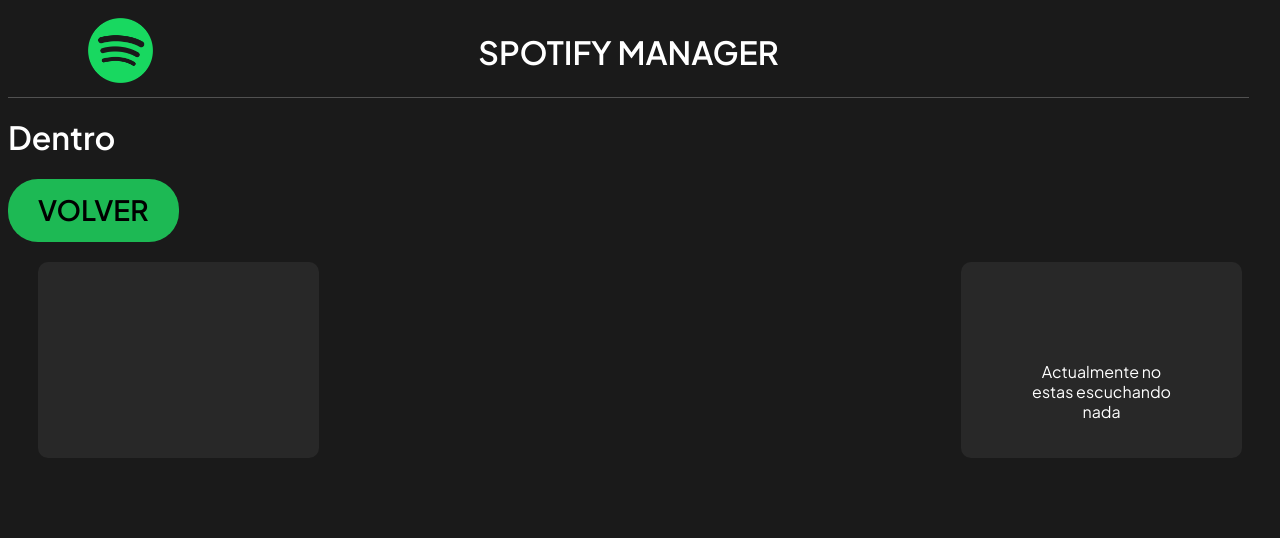
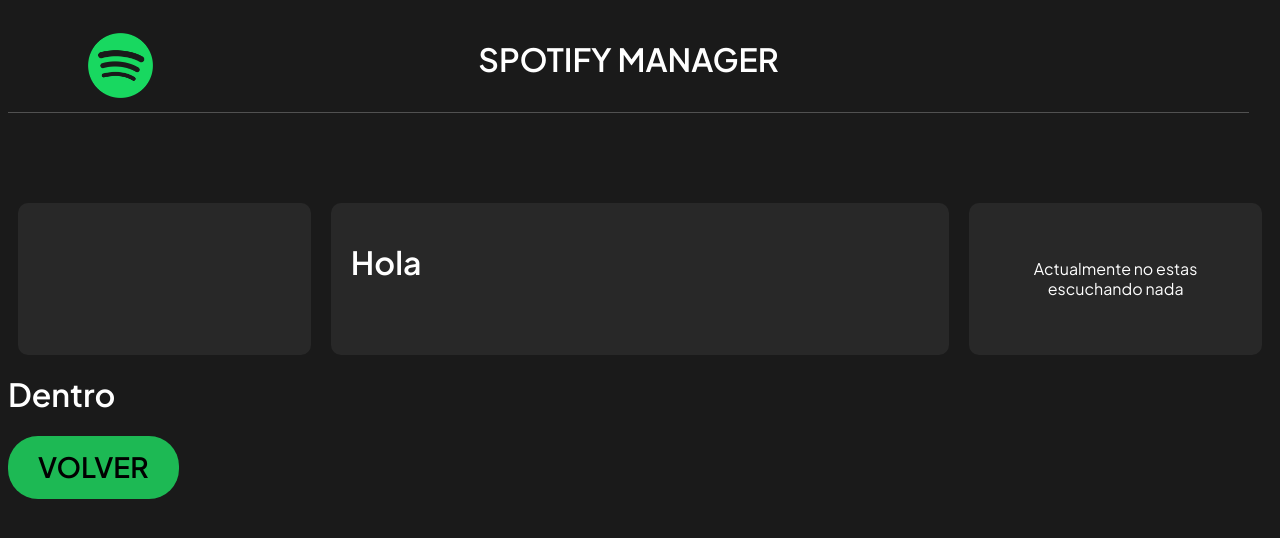
Before and after one commit to angeleitor4000/front-spotify-manager, a React (Create React App) app: page /home in a window 1280 px wide. Shown: the top 538 px of the page. Built offline with nearby package versions, Linux system fonts and the light colour scheme; no server answers.

Commit message:
cuerpo en home (home terminado)

```diff
--- a/src/components/Escuchando.js
+++ b/src/components/Escuchando.js
@@ -6,12 +6,18 @@
 
     return (
         <div className="hola-escuchando-container">
-            <p>{actualTrack.item && ((!actualTrack.item.is_local ? (actualTrack.item.name + " BY: " + actualTrack.item.artists[0].name) : ''))}</p>
+
+            {actualTrack.item && ((!actualTrack.item.is_local ? (
+                <p>{actualTrack.item.name} BY: {actualTrack.item.artists[0].name}</p>
+            ) : (
+                <p>''</p>
+            )))}
+
             {actualTrack.item && !actualTrack.item.is_local && (
                 <img src={actualTrack.item.album.images[0].url} alt="" className="imagen-escuchando"></img>
             )}
-            <p>{actualTrack.item && ((actualTrack.item.is_local && 'Cancion local: No se puede recuperar datos'))}</p>
-            <p>{!actualTrack.item && 'Actualmente no estas escuchando nada'}</p>
+            {actualTrack.item && ((actualTrack.item.is_local && <p>Cancion local: No se puede recuperar datos</p>))}
+            {!actualTrack.item && <p>Actualmente no estas escuchando nada</p>}
         </div>
     );
 }
--- /dev/null
+++ b/src/components/Targeta.js
@@ -0,0 +1,11 @@
+import '../styles/Targeta.css';
+
+export default function Targeta({ props }){
+
+
+    return(
+        <card>
+            <h1>Hola</h1>
+        </card>
+    )
+}
--- a/src/pages/Home.js
+++ b/src/pages/Home.js
@@ -2,6 +2,7 @@
 import { useState, useEffect } from "react";
 import Escuchando from "../components/Escuchando";
 import Hola from "../components/Hola";
+import Targeta from "../components/Targeta";
 
 export default function Home({ currentUser, actualTrack }) {
   const [cargado, setCargado] = useState(true);
@@ -29,20 +30,25 @@
 
   return (
     <div>
-      <h1>Dentro</h1>
-      <a href="/">
-        <button>VOLVER</button>
-      </a>
 
       <div className="container">
         <div className="izquierda">
           <Hola currentUser={currentUser} />
         </div>
-        <div className="cuerpo">{/* Contenido del cuerpo */}</div>
+
+        <div className="cuerpo">
+          <Targeta/>
+        </div>
+
         <div className="derecha">
           <Escuchando actualTrack={actualTrack} />
         </div>
       </div>
+
+      <h1>Dentro</h1>
+      <a href="/">
+        <button>VOLVER</button>
+      </a>
     </div>
   );
 }
--- a/src/styles/HolaEscuchandoEstilo.css
+++ b/src/styles/HolaEscuchandoEstilo.css
@@ -3,6 +3,7 @@
     justify-content: center;
     align-items: center;
     flex-direction: column;
+    padding: 20px 0;
 }
 
 .imagen-escuchando {
@@ -17,7 +18,10 @@
     display: block;
 }
 
+img{
+    margin-top: 15px;
+}
+
 p{
     text-align: center;
-    max-width: 160px;
 }
--- a/src/styles/Home.css
+++ b/src/styles/Home.css
@@ -1,32 +1,32 @@
 .container {
     display: flex;
-    height: auto;
-    margin-top: 20px;
-    margin-left: 30px;
-    margin-right: 30px;
+    justify-content: center; /* Centra los elementos horizontalmente */
+    align-items: stretch; /* Estira los elementos para que coincidan en altura */
+    margin-top: 90px;
 }
 
 .izquierda,
 .derecha {
     width: 20%;
-
-}
-
-.cuerpo {
-    flex-grow: 1;
-
-}
-
-
-.izquierda,
-.derecha {
+    margin-right: 10px;
+    margin-left: 10px;
     background-color: #282828;
     padding: 20px;
     border-radius: 10px;
     color: white;
 }
 
-.derecha img {
+.cuerpo {
+    padding: 20px;
+    flex-grow: 1; /* Ocupa todo el espacio disponible verticalmente */
+    margin-right: 10px;
+    margin-left: 10px;
+    background-color: #282828;
+    border-radius: 10px;
+    color: white;
+}
+
+.derecha img, .izquierda img {
     border-radius: 5px;
     box-shadow: 0px 0px 10px rgba(0, 0, 0, 0.5);
 }
```
Also changed, not shown: src/styles/Targeta.css (added).
